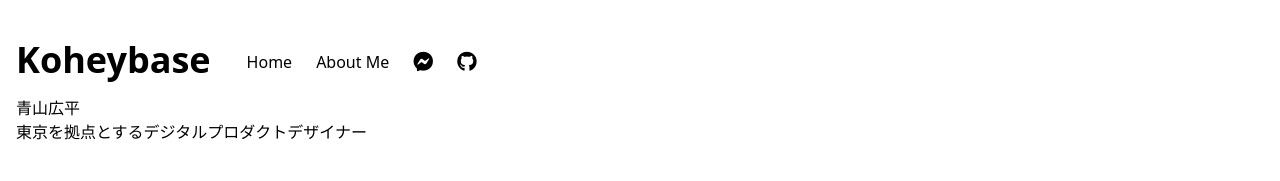
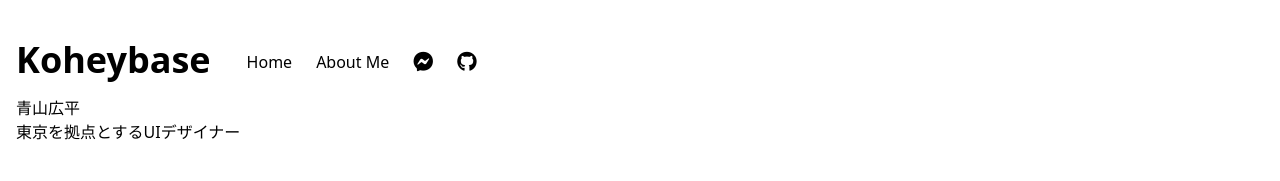
Before and after one commit to KoheyAoyama/koheybase-v2, a Gatsby site: page / in a window 1280 px wide. Shown: the top 181 px of the page. Built offline with nearby package versions, Linux system fonts and the light colour scheme; Gatsby itself is replaced by a stand-in of ours.

Commit message:
feat(index.js): modify text

```diff
--- a/src/pages/index.js
+++ b/src/pages/index.js
@@ -8,7 +8,7 @@ const IndexPage = () => {
       <div className="w-screen flex flex-col">
         <div className="mb-10 px-4">
           <p>青山広平</p>
-          <p>東京を拠点とするデジタルプロダクトデザイナー</p>
+          <p>東京を拠点とするUIデザイナー</p>
         </div>
 
         <div className="
```
